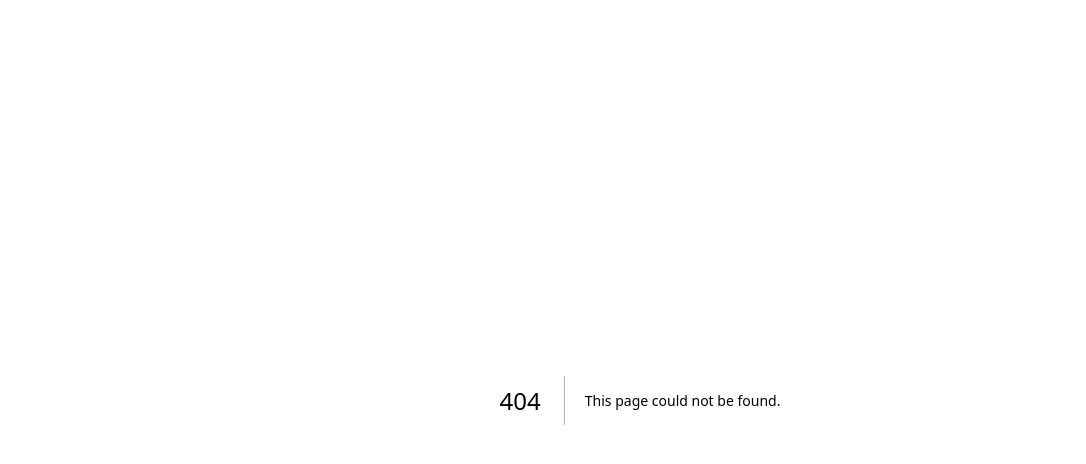
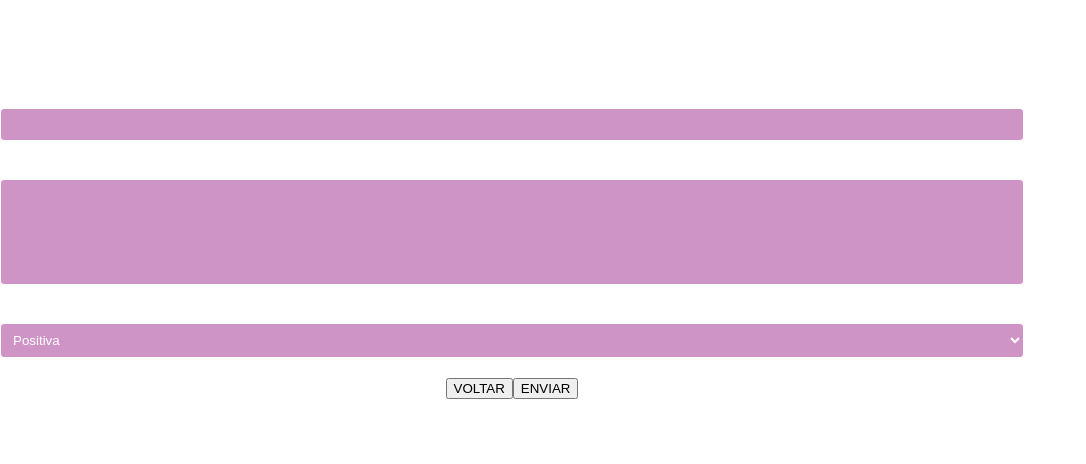
Before and after one commit to JVsilveira/bacterias, a Next.js app in the folder frontend/: page /form in a window 1280 px wide. Before the commit this address had no page. Shown: the top 464 px of the page, without its empty margins (0-1086 px from the left). Built offline with nearby package versions, Linux system fonts and the light colour scheme.

Commit message:
feat: implements form

```diff
--- /dev/null
+++ b/frontend/app/form/form.css
@@ -0,0 +1,41 @@
+.form-container {
+  display: flex;
+  flex-direction: column;
+  width: 80%;
+  color: #ffffff;
+}
+
+.form {
+  display: flex;
+  flex-direction: column;
+  gap: 10px;
+}
+
+.container-button-form {
+  display: flex;
+  justify-content: center;
+  margin-top: 20px;
+}
+
+textarea {
+  resize: none;
+  border-radius: 4px;
+  background-color: #cf94c6;
+  height: 100px;
+  color: #ffffff;
+  border: 1px solid #ffffff;
+}
+
+select,
+input {
+  padding: 8px;
+  border: 1px solid #ffffff;
+  border-radius: 4px;
+  background-color: #cf94c6;
+  color: #ffffff;
+}
+
+label {
+  font-weight: bold;
+  color: #ffffff;
+}
--- /dev/null
+++ b/frontend/app/form/page.tsx
@@ -0,0 +1,27 @@
+import Link from "next/link"
+import "./form.css"
+
+export default async function Form() {
+  return (
+    <div className="form-container">
+      <h1>Adicionar bactéria</h1>
+      <form className="form">
+        <label htmlFor="name">Nome:</label>
+        <input type="text" id="name" name="name" />
+        <label htmlFor="description">Descrição:</label>
+        <textarea id="description" name="description"></textarea>
+        <label htmlFor="gram">Gram:</label>
+        <select id="gram" name="gram">
+          <option value="positiva">Positiva</option>
+          <option value="negativa">Negativa</option>
+        </select>
+      </form>
+      <div className="container-button-form">
+        <Link href="/">
+          <button className="button-home">VOLTAR</button>
+        </Link>
+        <button className="button-home">ENVIAR</button>
+      </div>
+    </div>
+  )
+}
```
